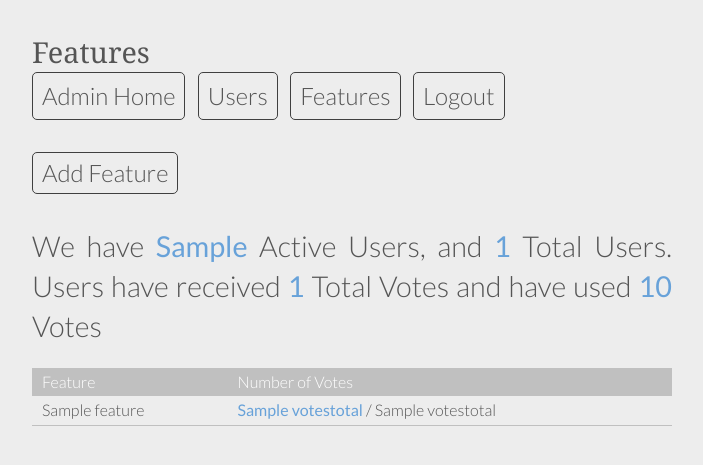
After one commit to karloscarweber/prologue.co, a CakePHP app: the page made by app/View/Admins/features.ctp in a window 1280 px wide. The commit adds this page. Shown: the top 465 px of the page, without its empty margins (288-991 px from the left). Run offline with PHP 8.4 and a stand-in for CakePHP, Linux system fonts and the light colour scheme; the template is opened without the code that fills it: most values are stand-ins (such as "Sample title", 1, 10 or a date in 2020); some libraries are stand-ins or nearby versions.

Commit message:
Did some work on the Admin Section of Prologue.

```diff
--- a/app/Controller/UsersController.php
+++ b/app/Controller/UsersController.php
@@ -37,6 +37,7 @@ class UsersController extends AppController {
 		if($this->request->data) {
 
 			if($this->Auth->login($this->request->data)){
+
 				$this->redirect(array('controller' => 'users', 'action' => 'dashboard'));
 			} else {
 				$this->Session->setFlash('Sorry but your login attempt failed.');
--- /dev/null
+++ b/app/View/Admins/features.ctp
@@ -0,0 +1,36 @@
+<div class="grater-container">
+	<div class="grater">
+		<h3><span class="prologueBlue"></span> Features</h3>
+		<?= $this->element('adminnav'); ?>
+	</div>
+	<div class="grater">
+	<p><a href="/admins" class="button logout">Add Feature</a></p>
+	</div>
+	<?php foreach($features as $feature){ ?>
+		<div class="grater">
+			<p class="lead">We have <span class="prologueBlue"><?= $active_users ?></span> Active Users, and <span class="prologueBlue"><?= $total_users ?></span> Total Users. Users have received <span class="prologueBlue"><?= $total_votes ?></span> Total Votes and have used <span class="prologueBlue"><?= $used_votes ?></span> Votes</p>
+			<br>
+			<table>
+				<tr>
+					<th>Feature</th>
+					<th>Number of Votes</th>
+				</tr>
+				<?php foreach($features as $feature){
+					//debug($feature);
+					echo "<tr><td>".$feature['Feature']['name']."</td>";
+					echo "<td><span class=\"prologueBlue\">".$feature['Feature']['votestotal']."</span> / ".$feature['Feature']['votestotal']."</td>";
+				} ?>
+			</table>
+		</div>
+	<?php } ?>
+</div>
+<br>
+<br>
+<br>
+<br>
+<br>
+<br>
+<br>
+<br>
+<br>
+<br>
--- /dev/null
+++ b/app/View/Elements/adminnav.ctp
@@ -0,0 +1 @@
+<a href="/admins" class="button logout">Admin Home</a>&nbsp;&nbsp;&nbsp;&nbsp;<a href="/admins/users" class="button logout">Users</a>&nbsp;&nbsp;&nbsp;&nbsp;<a href="/admins/features" class="button logout">Features</a>&nbsp;&nbsp;&nbsp;&nbsp;<a href="/admins/logout" class="button logout">Logout</a>
--- a/app/webroot/css/main.css
+++ b/app/webroot/css/main.css
@@ -431,6 +431,33 @@ font-weight: 300
 
 
 
+
+
+/* Admin Stuff */
+
+table {
+  width:100%;
+}
+table th {
+  text-align: left;
+  font-size: 1rem;
+  background: #C0C0C0;
+  padding:3px;
+  padding-left:10px;
+  padding-right:10px;
+  color:#ffffff;
+  font-weight: 300;
+}
+table td {
+  font-weight: 300;
+  text-align: left;
+  padding:3px;
+  padding-left:10px;
+  padding-right:10px;
+  border-bottom:1px solid #C0C0C0;
+}
+
+
 /* ==|== media queries ======================================================
    EXAMPLE Media Query for Responsive Design.
    This example overrides the primary ('mobile first') styles
```
Also changed, not shown: app/Controller/AdminsController.php (added, +92 -0 lines), app/View/Admins/index.ctp (added, +11 -0 lines), app/View/Admins/login.ctp (added, +15 -0 lines), app/View/Admins/users.ctp (added, +11 -0 lines), app/View/Pages/home.ctp (+2 -5 lines), app/webroot/img/snap2.png (added).
